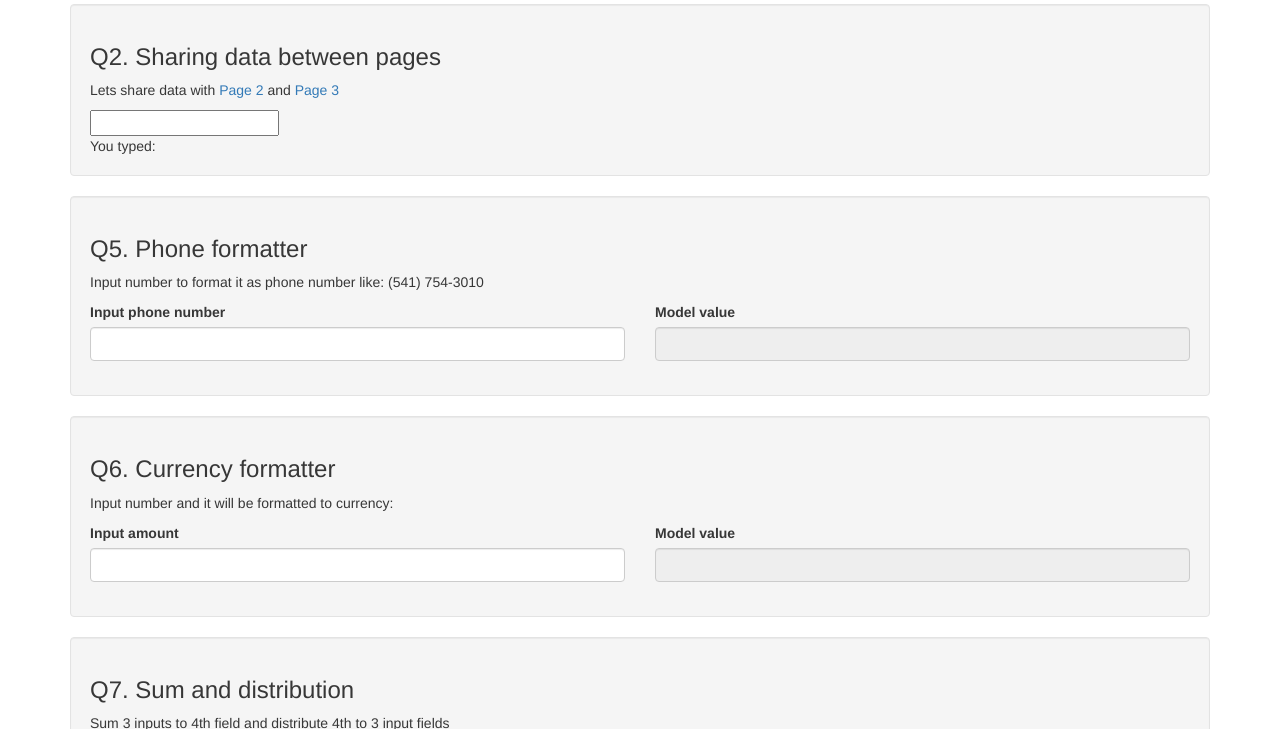
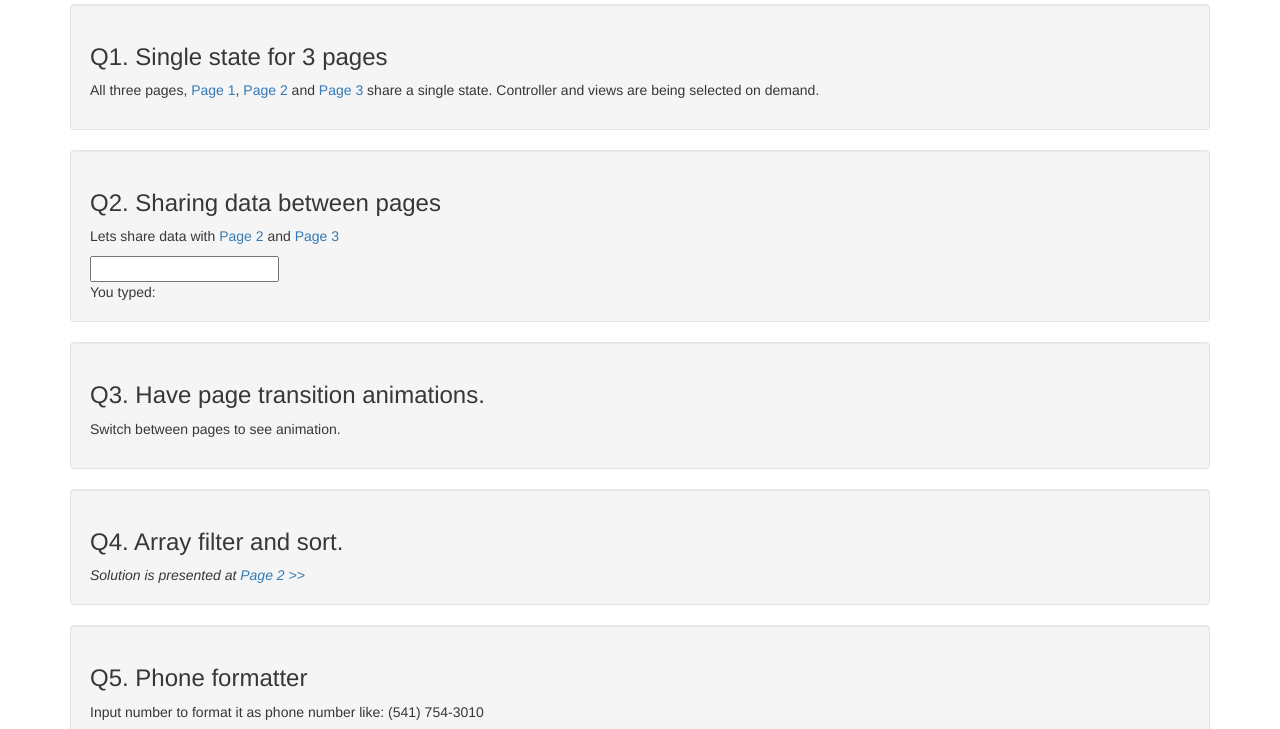
Before and after one commit to ashekthegreat/wallethub, a website: page index.html in a window 1280 px wide. Shown: the part 127-856 px from the top of the page. Drawn offline with Linux system fonts and the light colour scheme.

Commit message:
Formatted pages

```diff
--- a/app/app.js
+++ b/app/app.js
@@ -8,7 +8,7 @@
             //create route object
             $stateProvider
                 .state('page', {
-                    url: '/:id',
+                    url: '/{id:[1-3]}',
                     templateUrl: function ($stateParams) {
                         return 'app/views/page' + $stateParams.id + '.html';
                     },
--- a/app/views/page1.html
+++ b/app/views/page1.html
@@ -1,5 +1,11 @@
 <div class="container" role="main">
-    <h1>Page 1</h1>
+    <h1>Page 1 - all solutions</h1>
+
+    <!-- Solution to Q1 -->
+    <div class="well">
+        <h3>Q1. Single state for 3 pages</h3>
+        <p>All three pages, <a ui-sref="page({id: 1})">Page 1</a>, <a ui-sref="page({id: 2})">Page 2</a> and <a ui-sref="page({id: 3})">Page 3</a> share a single state. Controller and views are being selected on demand.</p>
+    </div>
 
     <!-- Solution to Q2 -->
     <div class="well">
@@ -7,6 +13,18 @@
         <p>Lets share data with <a ui-sref="page({id: 2})">Page 2</a> and <a ui-sref="page({id: 3})">Page 3</a></p>
         <input type="text" ng-model="commonService.sharedValue"><br>
         You typed: {{commonService.sharedValue}}
+    </div>
+
+    <!-- Solution to Q3 -->
+    <div class="well">
+        <h3>Q3. Have page transition animations.</h3>
+        <p>Switch between pages to see animation.</p>
+    </div>
+
+    <!-- Solution to Q4 -->
+    <div class="well">
+        <h3>Q4. Array filter and sort.</h3>
+        <em>Solution is presented at <a ui-sref="page({id: 2})">Page 2 >></a></em>
     </div>
 
     <!-- Solution to Q5 -->
```
